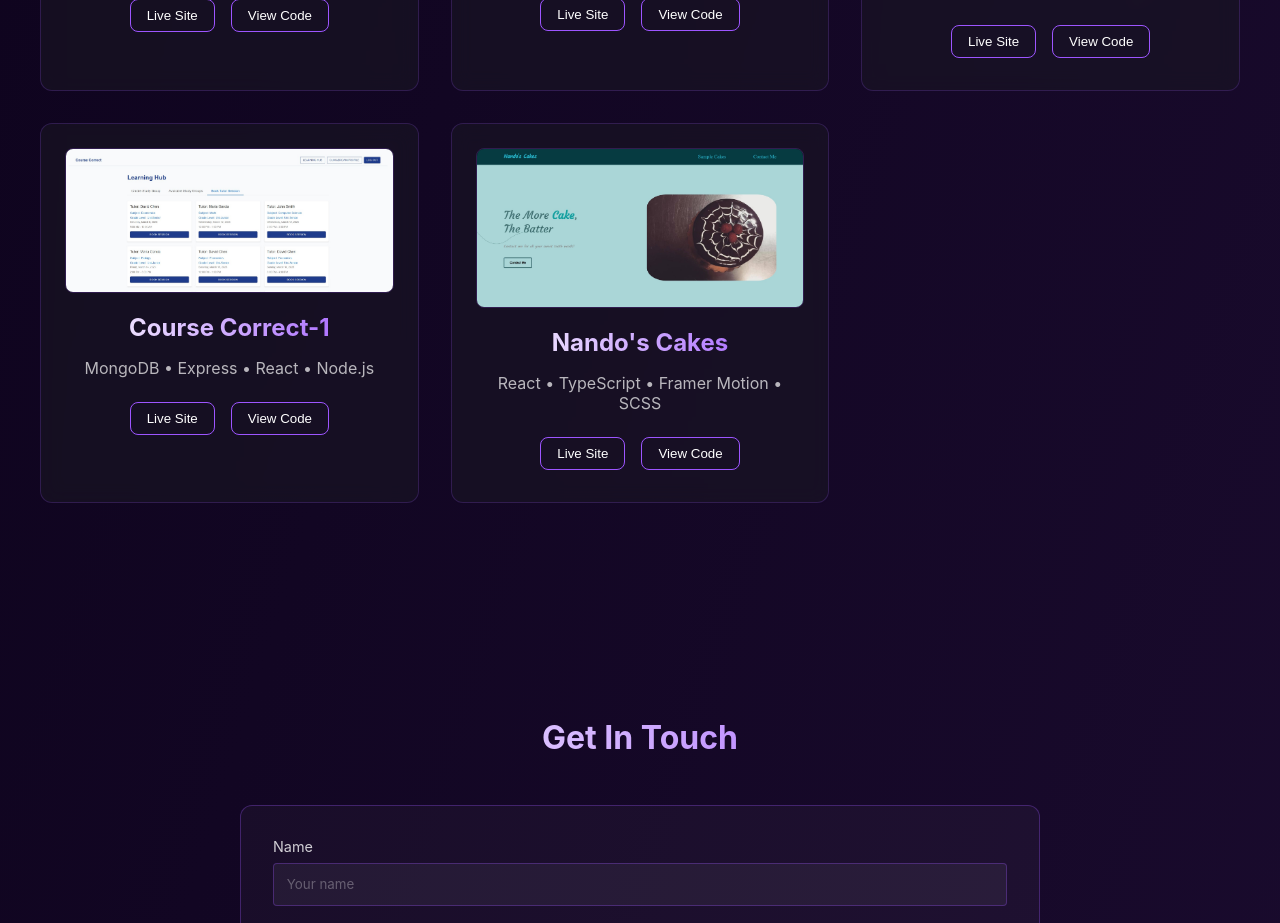
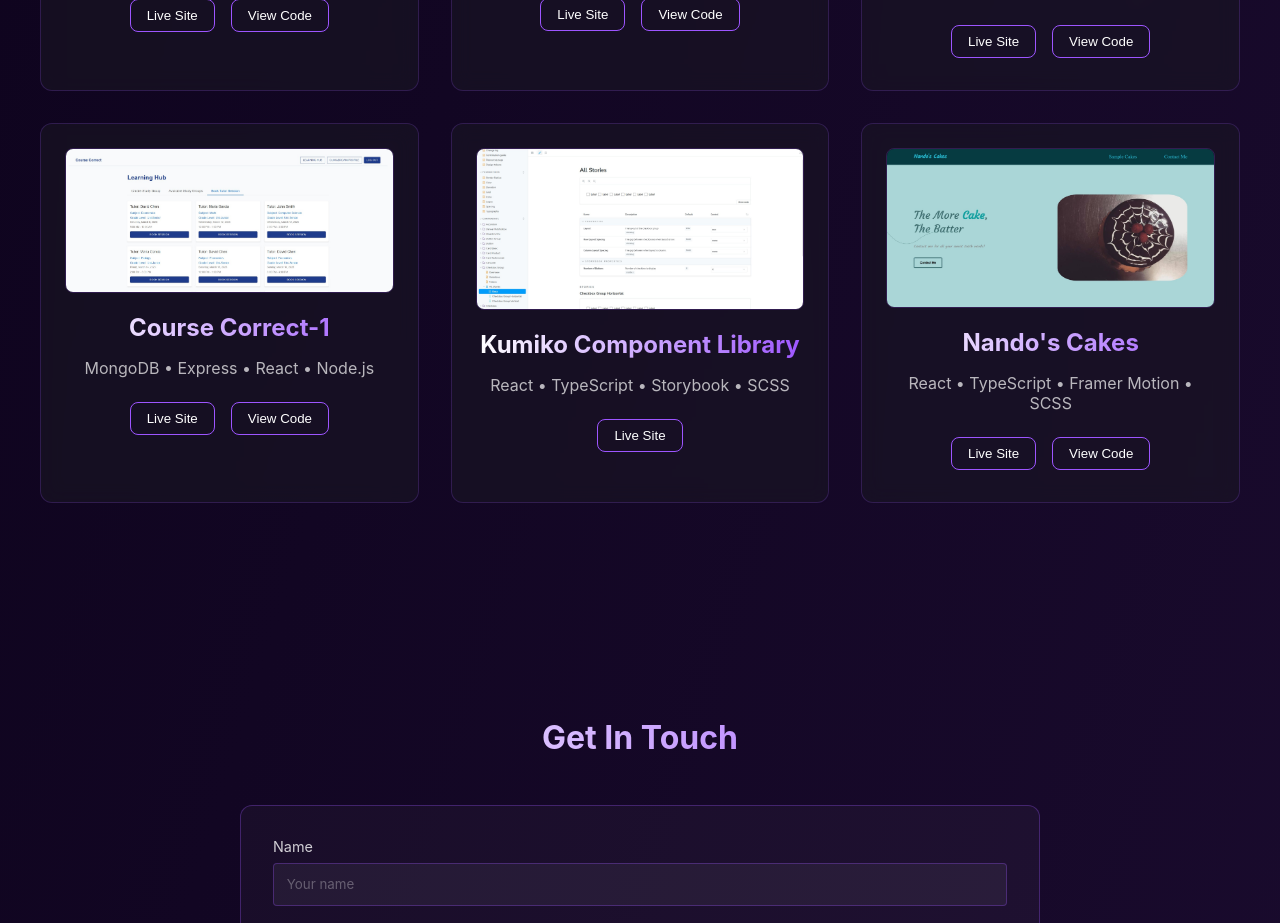
Before and after one commit to eric-capiz/portfolio, a React (Vite) app: page / in a window 1280 px wide. Shown: the part 2580-3503 px from the top of the page. Built offline with nearby package versions, Linux system fonts and the light colour scheme.

Commit message:
kumiko project added

```diff
--- a/src/components/Projects.jsx
+++ b/src/components/Projects.jsx
@@ -6,6 +6,7 @@ import nandosCakesImg from "../assets/nandos-cakes.jpg";
 import courseCorrectImg from "../assets/course-correct.jpg";
 import Analytics from "../services/analytics";
 import BarberShopImg from "../assets/barbershop.jpg";
+import kumikoImg from "../assets/kumiko.jpg";
 
 const projectsData = [
   {
@@ -42,6 +43,15 @@ const projectsData = [
   },
   {
     id: 5,
+    name: "Kumiko Component Library",
+    mainImage: kumikoImg,
+    techStack: ["React", "TypeScript", "Storybook", "SCSS"],
+
+    liveLink:
+      "https://kumiko-dev.icrossing.com/?path=/docs/components-link-all-stories--docs",
+  },
+  {
+    id: 6,
     name: "Nando's Cakes",
     mainImage: nandosCakesImg,
     techStack: ["React", "TypeScript", "Framer Motion", "SCSS"],
@@ -66,9 +76,9 @@ function ProjectCard({ project }) {
       type: "link",
       element: "text",
       text: `${project.name} - View Code`,
-      url: project.codeLink,
+      url: project?.codeLink,
     });
-    window.open(project.codeLink, "_blank");
+    window.open(project?.codeLink, "_blank");
   };
 
   return (
@@ -77,7 +87,7 @@ function ProjectCard({ project }) {
       <h3>{project.name}</h3>
       <p>{project.techStack.join(" • ")}</p>
       <button onClick={handleLiveSiteClick}>Live Site</button>
-      <button onClick={handleCodeClick}>View Code</button>
+      {project.codeLink && <button onClick={handleCodeClick}>View Code</button>}
     </div>
   );
 }
```
Also changed, not shown: src/assets/kumiko.jpg (added).
